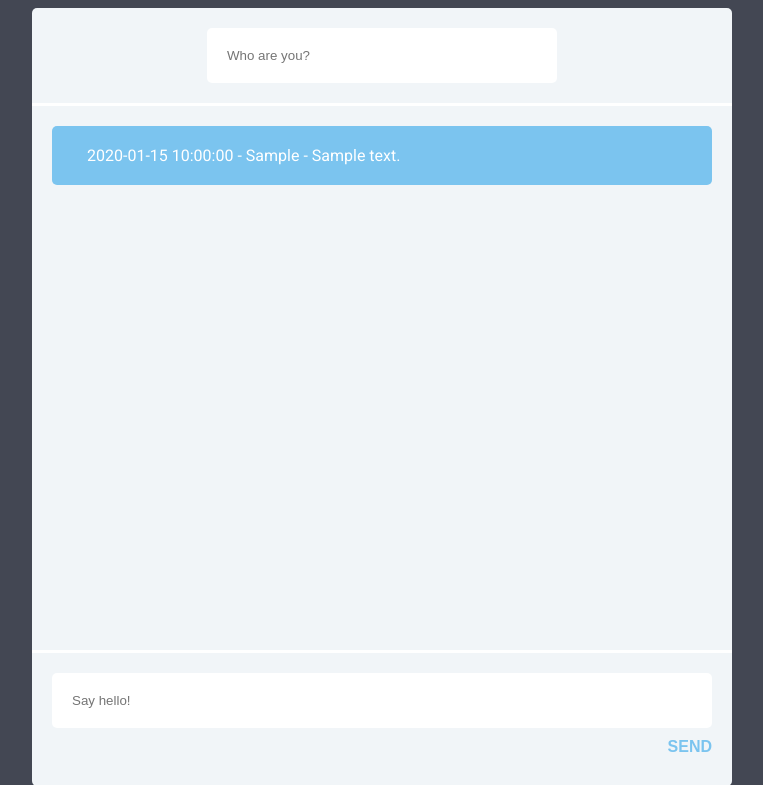
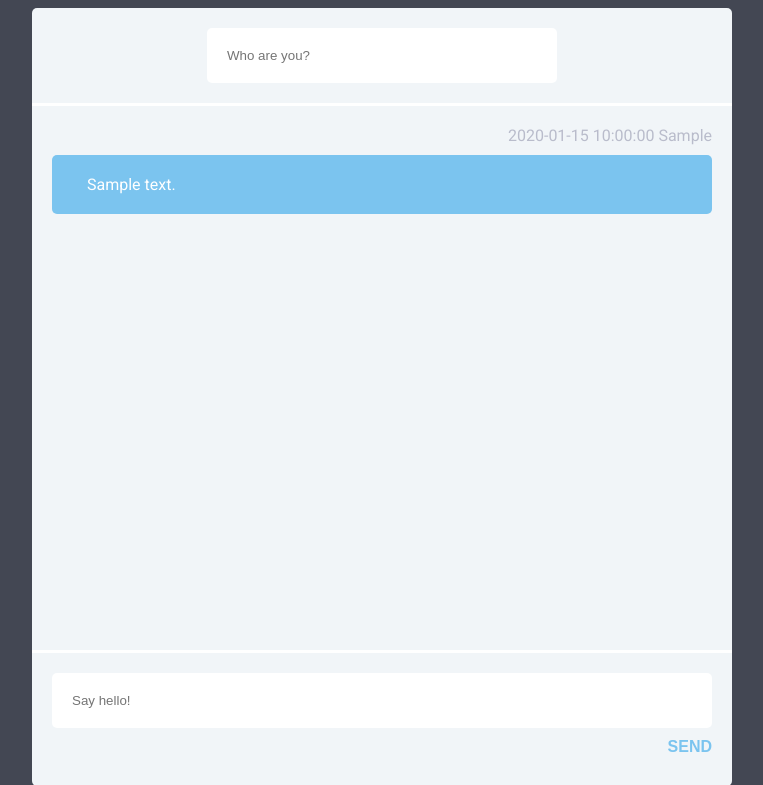
Before and after one commit to Areii1/chat-room, a PHP site: page / in a window 1280 px wide. Shown: the top 785 px of the page, without its empty margins (258-1021 px from the left). Run offline with PHP 8.4, Linux system fonts and the light colour scheme; tables that the repository leaves empty hold one stand-in row (values such as "Sample post").

Commit message:
Style messages to separate datetime from the content.

```diff
--- a/main.js
+++ b/main.js
@@ -21,7 +21,19 @@ function renderMessages(messages) {
 		var content = message.content;
 
 		var $message = $('<li>');
-		$message.html(time + ' - ' +  sender + '  -  ' + content);
+		var $date = $('<div>', {
+			class: 'date'
+		});
+		var $content = $('<div>', {
+			class: 'content'
+		});
+
+		$content.html(content);
+		$date.html(time + ' ' + sender);
+
+		$message.append($date);
+		$message.append($content);
+
 		$("#chat-area").append($message);
 	});
 }
--- a/stylesheet.css
+++ b/stylesheet.css
@@ -26,11 +26,21 @@ body {
 }
 
 li {
+	list-style-type: none;
+	margin-bottom: 30px;
+}
+
+.date {
+	text-align: right;
+	color: #B9BCCB;
+	margin-bottom: 10px;
+}
+
+.content {
 	background: #7BC4EF;
-	margin-bottom: 20px;
 	padding: 20px 35px;
 	border-radius: 5px;
-	list-style-type: none;
+
 }
 
 #message-form {
```
